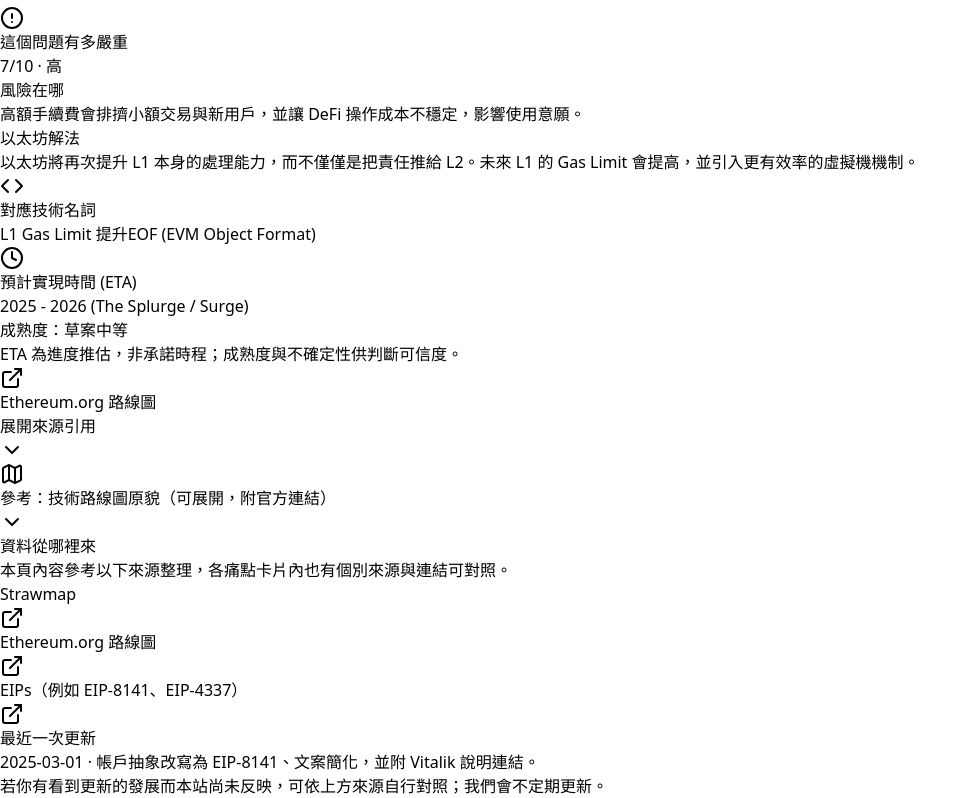
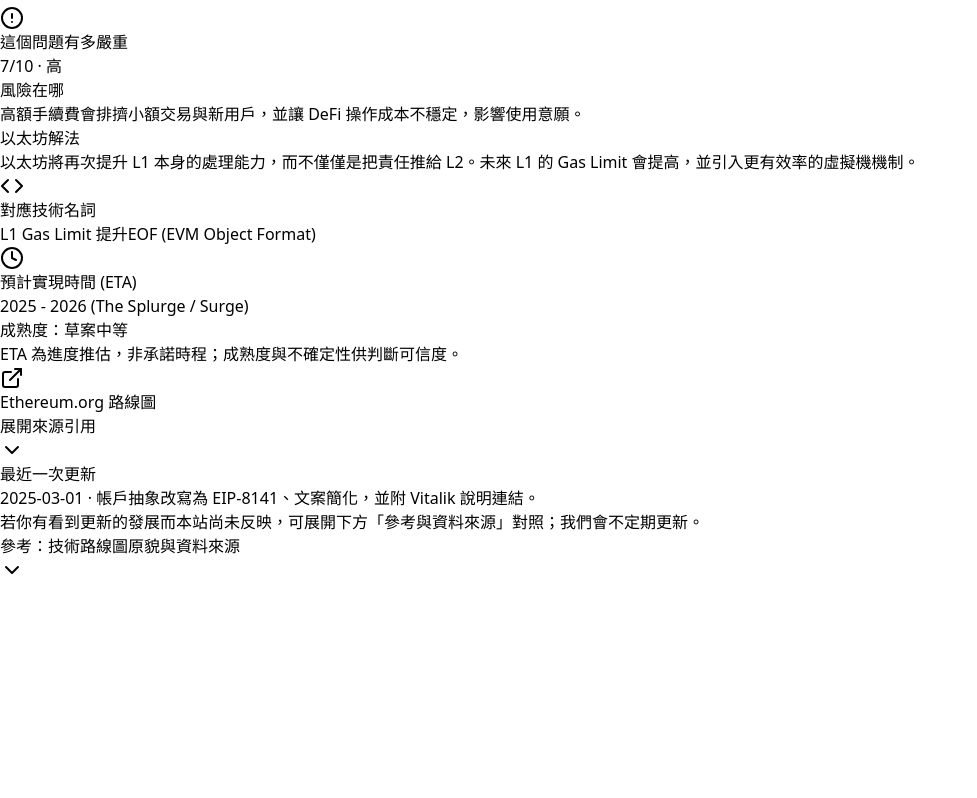
Before and after one commit to ASTROHSU/Ethereum-roadmap, a React (Vite) app: page / in a window 1280 px wide. Shown: the part 282-1080 px from the top of the page, without its empty margins (0-977 px from the left). After the commit the page ends 864 px from the top, so only its background shows below. Built offline with nearby package versions, Linux system fonts and the light colour scheme.

Commit message:
ui: 最近更新置外層可見、技術路線圖與資料來源收合至同一區塊
Made-with: Cursor

```diff
--- a/src/components/EthereumRoadmapUX.jsx
+++ b/src/components/EthereumRoadmapUX.jsx
@@ -553,29 +553,43 @@ export default function EthereumRoadmapUX() {
           ))}
         </div>
 
-        {/* 參考：技術路線圖原貌（收在頁面最下方） */}
-        <section className="mt-12 pt-8 border-t border-slate-200">
+        {/* 最近一次更新（最外層，直接可見） */}
+        <footer className="mt-12 pt-6 pb-4 border-t border-slate-200">
+          <div className="text-xs text-slate-500 max-w-2xl">
+            <span className="font-medium text-slate-600">最近一次更新</span>
+            <p className="mt-1">
+              <time dateTime={LAST_UPDATED}>{LAST_UPDATED}</time>
+              {' · '}
+              {RECENT_UPDATES}
+            </p>
+            <p className="mt-1 text-slate-400">
+              若你有看到更新的發展而本站尚未反映，可展開下方「參考與資料來源」對照；我們會不定期更新。
+            </p>
+          </div>
+        </footer>
+
+        {/* 參考：技術路線圖原貌 + 資料從哪裡來（收合，需展開才看得到） */}
+        <section className="pb-8">
           <button
             type="button"
             onClick={() => setOfficialRoadmapOpen(!officialRoadmapOpen)}
-            className="w-full text-left flex items-center justify-between gap-2 py-2 px-0 text-slate-500 hover:text-slate-700 transition-colors"
+            className="w-full text-left flex items-center justify-between gap-2 py-2 px-0 text-slate-400 hover:text-slate-600 transition-colors"
           >
-            <span className="flex items-center gap-2">
-              <Map className="w-4 h-4 text-slate-400" />
-              <span className="text-xs font-medium">參考：技術路線圖原貌（可展開，附官方連結）</span>
-            </span>
+            <span className="text-xs">參考：技術路線圖原貌與資料來源</span>
             {officialRoadmapOpen ? (
-              <ChevronUp className="w-4 h-4 text-slate-400 flex-shrink-0" />
+              <ChevronUp className="w-4 h-4 flex-shrink-0" />
             ) : (
-              <ChevronDown className="w-4 h-4 text-slate-400 flex-shrink-0" />
+              <ChevronDown className="w-4 h-4 flex-shrink-0" />
             )}
           </button>
           {officialRoadmapOpen && (
-            <div className="mt-4 p-4 rounded-xl border border-slate-200 bg-slate-50/50 space-y-4">
-              <p className="text-sm text-slate-600 leading-relaxed">
+            <div className="mt-3 pt-4 border-t border-slate-100 space-y-6 text-sm">
+              <div>
+                <span className="font-medium text-slate-600 text-xs">技術路線圖原貌</span>
+                <p className="mt-2 text-slate-600 leading-relaxed">
                   下面六個階段是以太坊官方用來描述升級的架構。它們<strong className="text-slate-700">不是嚴格先後順序</strong>，而是<strong className="text-slate-700">並行推進</strong>的不同面向：像是一個系統的不同部分同時在演進，每次升級可能同時涉及多個階段。本頁把這張地圖轉成「從你的問題對應回去」的版本。
                 </p>
-              <div className="grid grid-cols-1 sm:grid-cols-2 lg:grid-cols-3 gap-3">
+                <div className="grid grid-cols-1 sm:grid-cols-2 lg:grid-cols-3 gap-3 mt-3">
                   {officialRoadmapPhases.map((phase) => (
                     <div
                       key={phase.id}
@@ -606,27 +620,19 @@ export default function EthereumRoadmapUX() {
                     </div>
                   ))}
                 </div>
-              <div>
                 <a
                   href="https://ethereum.org/roadmap"
                   target="_blank"
                   rel="noopener noreferrer"
-                  className="text-sm text-indigo-600 hover:text-indigo-800 inline-flex items-center gap-1"
+                  className="inline-flex items-center gap-1 mt-2 text-indigo-600 hover:text-indigo-800 text-sm"
                 >
                   <ExternalLink className="w-3.5 h-3.5" />
-                  參考 Ethereum.org 路線圖（原始來源）
+                  Ethereum.org 路線圖（原始來源）
                 </a>
               </div>
-            </div>
-          )}
-        </section>
-
-        {/* 資料來源與最近更新（頁面最下方） */}
-        <footer className="mt-12 pt-6 pb-8 border-t border-slate-200">
-          <div className="text-xs text-slate-500 space-y-3 max-w-2xl">
               <div>
-              <span className="font-medium text-slate-600">資料從哪裡來</span>
-              <p className="mt-1">
+                <span className="font-medium text-slate-600 text-xs">資料從哪裡來</span>
+                <p className="mt-2 text-slate-600">
                   本頁內容參考以下來源整理，各痛點卡片內也有個別來源與連結可對照。
                 </p>
                 <ul className="mt-2 space-y-1">
@@ -645,19 +651,9 @@ export default function EthereumRoadmapUX() {
                   ))}
                 </ul>
               </div>
-            <div>
-              <span className="font-medium text-slate-600">最近一次更新</span>
-              <p className="mt-1">
-                <time dateTime={LAST_UPDATED}>{LAST_UPDATED}</time>
-                {' · '}
-                {RECENT_UPDATES}
-              </p>
-              <p className="mt-1 text-slate-400">
-                若你有看到更新的發展而本站尚未反映，可依上方來源自行對照；我們會不定期更新。
-              </p>
             </div>
-          </div>
-        </footer>
+          )}
+        </section>
       </main>
     </div>
   );
```
Lines whose indentation alone changed are shown as unchanged.
